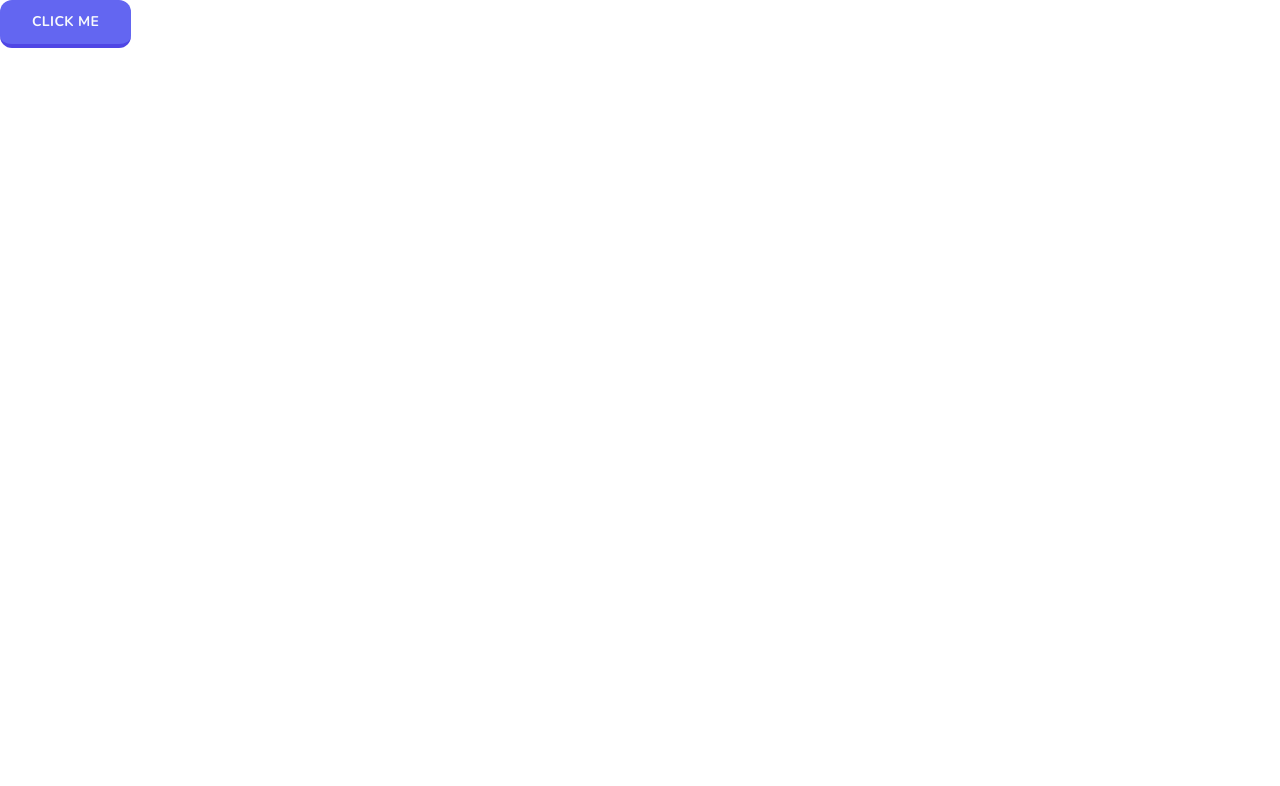
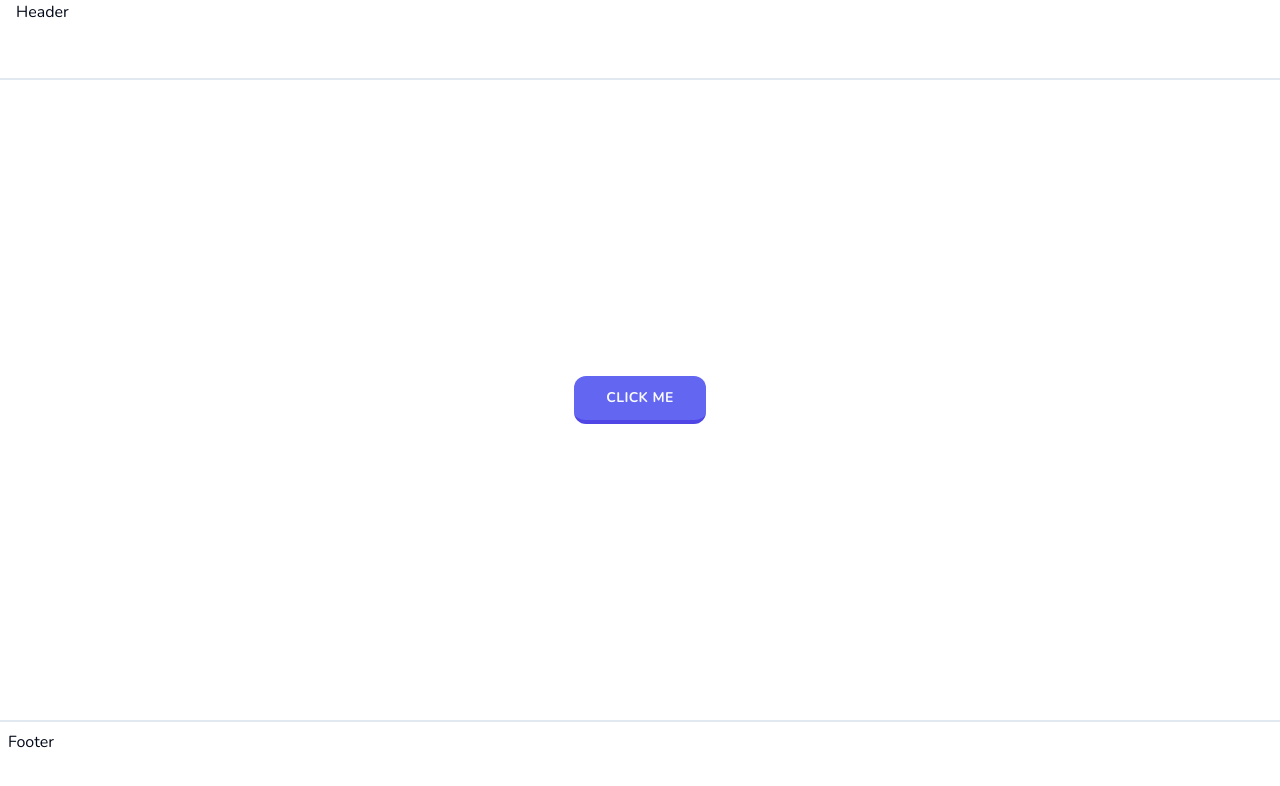
Before and after one commit to Belchenkov/duolingo_clone, a Next.js app: page / in a window 1280 px wide. Shown: the top 786 px of the page. Built offline with nearby package versions, Linux system fonts and the light colour scheme.

Commit message:
Making skeleton

```diff
--- /dev/null
+++ b/app/(marketing)/footer.tsx
@@ -0,0 +1,9 @@
+const Footer = () => {
+    return (
+        <footer className='hidden lg:block h-20 w-full border-t-2 border-slate-200 p-2'>
+            Footer
+        </footer>
+    );
+};
+
+export default Footer;
--- /dev/null
+++ b/app/(marketing)/header.tsx
@@ -0,0 +1,11 @@
+const Header = () => {
+    return (
+        <div>
+            <header className='h-20 w-full border-b-2 border-state-200 px-4'>
+                Header
+            </header>
+        </div>
+    );
+};
+
+export default Header;
--- /dev/null
+++ b/app/(marketing)/layout.tsx
@@ -0,0 +1,20 @@
+import Header from '@/app/(marketing)/header';
+import Footer from '@/app/(marketing)/footer';
+
+type Props = {
+    children: React.ReactNode;
+};
+
+const MarketingLayout = ({ children }: Props) => {
+    return (
+        <div className='min-h-screen flex flex-col'>
+            <Header />
+            <main className='flex-1 flex flex-col items-center justify-center'>
+                {children}
+            </main>
+            <Footer />
+        </div>
+    );
+};
+
+export default MarketingLayout;
```
Also changed, not shown: app/(marketing)/page.tsx (renamed from app/page.tsx), 1 other file (tests, documents, lock files or other folders).
